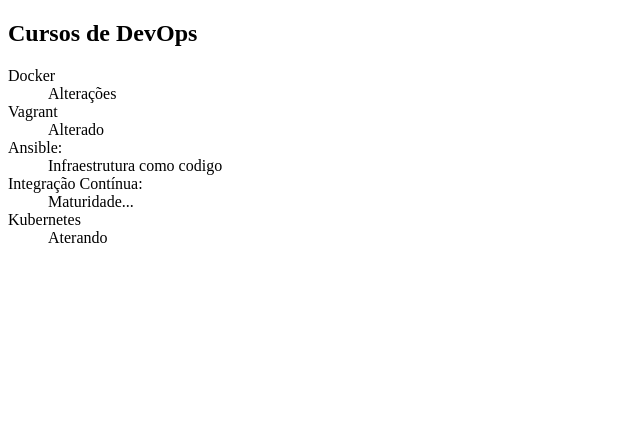
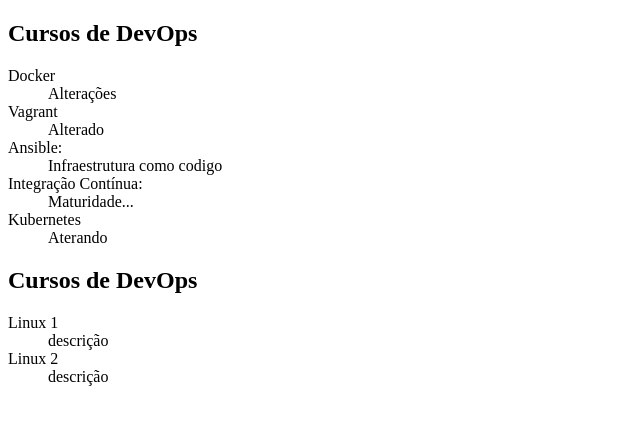
Before and after one commit to DanDanCa/alura-git, a plain HTML site: page index.html in a window 1280 px wide. Shown: the whole page, without its empty margins (0-640 px from the left). Drawn offline with Linux system fonts and the light colour scheme.

Commit message:
Cursos de linux 1 e linux 2 adicionados

```diff
--- a/index.html
+++ b/index.html
@@ -22,5 +22,14 @@
         <dt>Kubernetes</dt>
         <dd>Aterando</dd>
     </dl>
+
+    <h2>Cursos de DevOps</h2>
+    <dl>
+          <dt>Linux 1</dt>
+          <dd>descrição</dd>
+
+          <dt>Linux 2</dt>
+          <dd>descrição</dd>
+    </dl>
 </body>
 </html>
```
